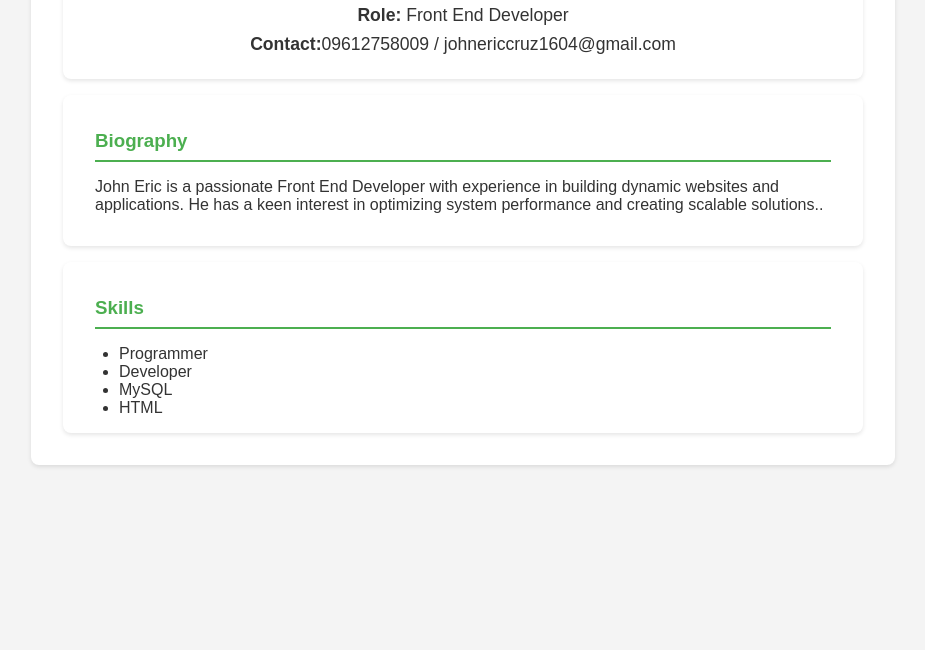
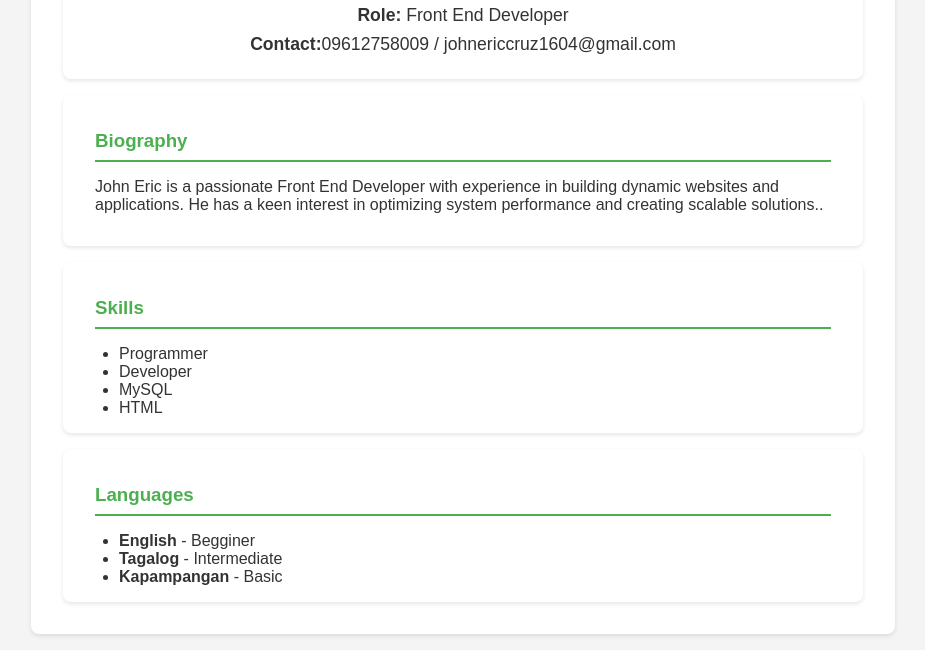
Before and after one commit to macapagal-marc-lawrence/3B-BSIT, a plain HTML site: page eric.html in a window 1280 px wide. Shown: the part 513-1163 px from the top of the page, without its empty margins (177-1102 px from the left). Before the commit the page ends 994 px from the top, so only its background shows below. Drawn offline with Linux system fonts and the light colour scheme.

Commit message:
"added section by eric"

```diff
--- a/eric.html
+++ b/eric.html
@@ -44,6 +44,14 @@
         </ul>
     </section>
 
+     <section class="languages">
+        <h3> Languages</h3>
+         <ul>
+                <li><strong>English</strong> - Begginer</li>
+                <li><strong>Tagalog</strong> - Intermediate</li>
+                <li><strong>Kapampangan</strong> - Basic</li>
+        </ul>
+     </sectio>
 </main>
 </body>
 </html>
```
